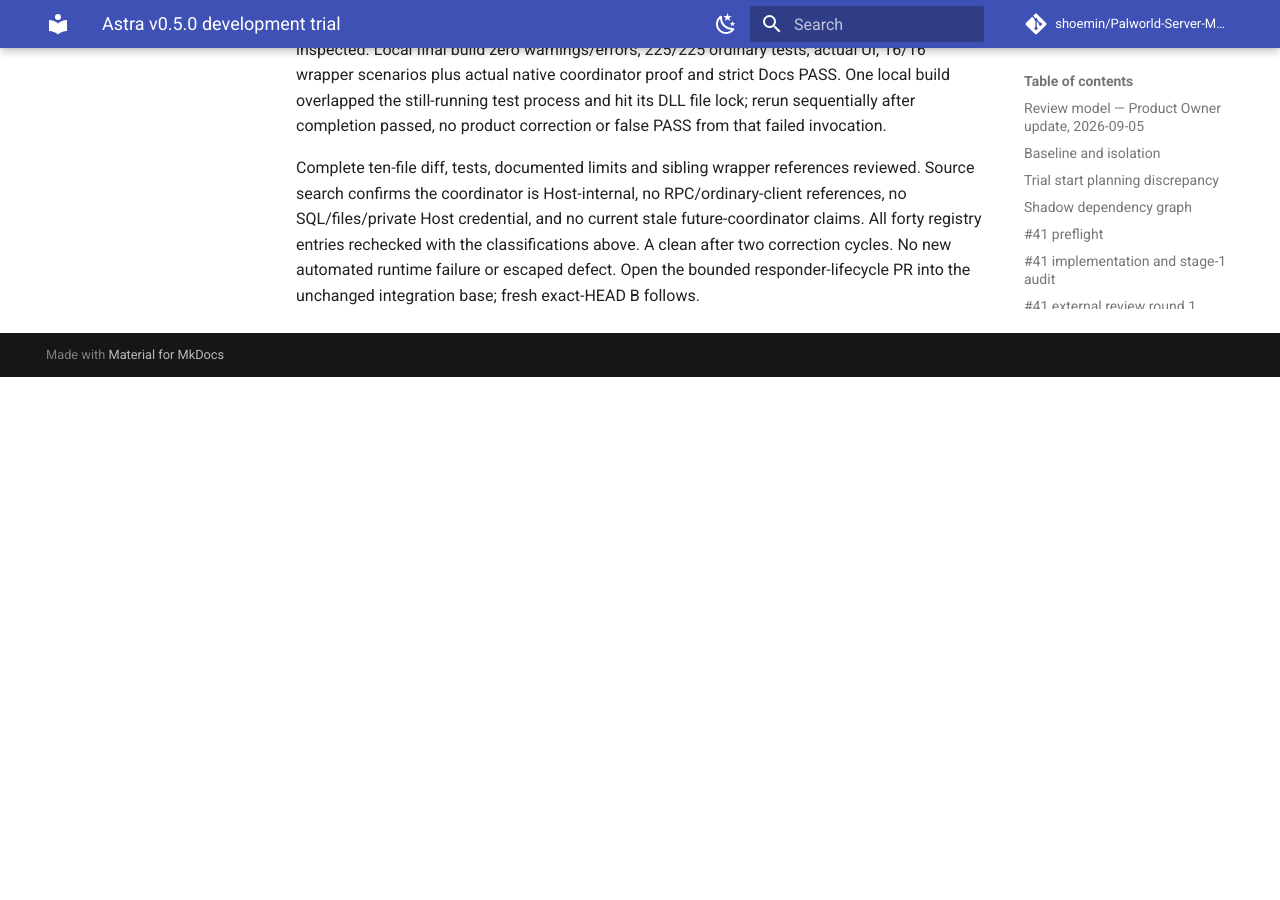
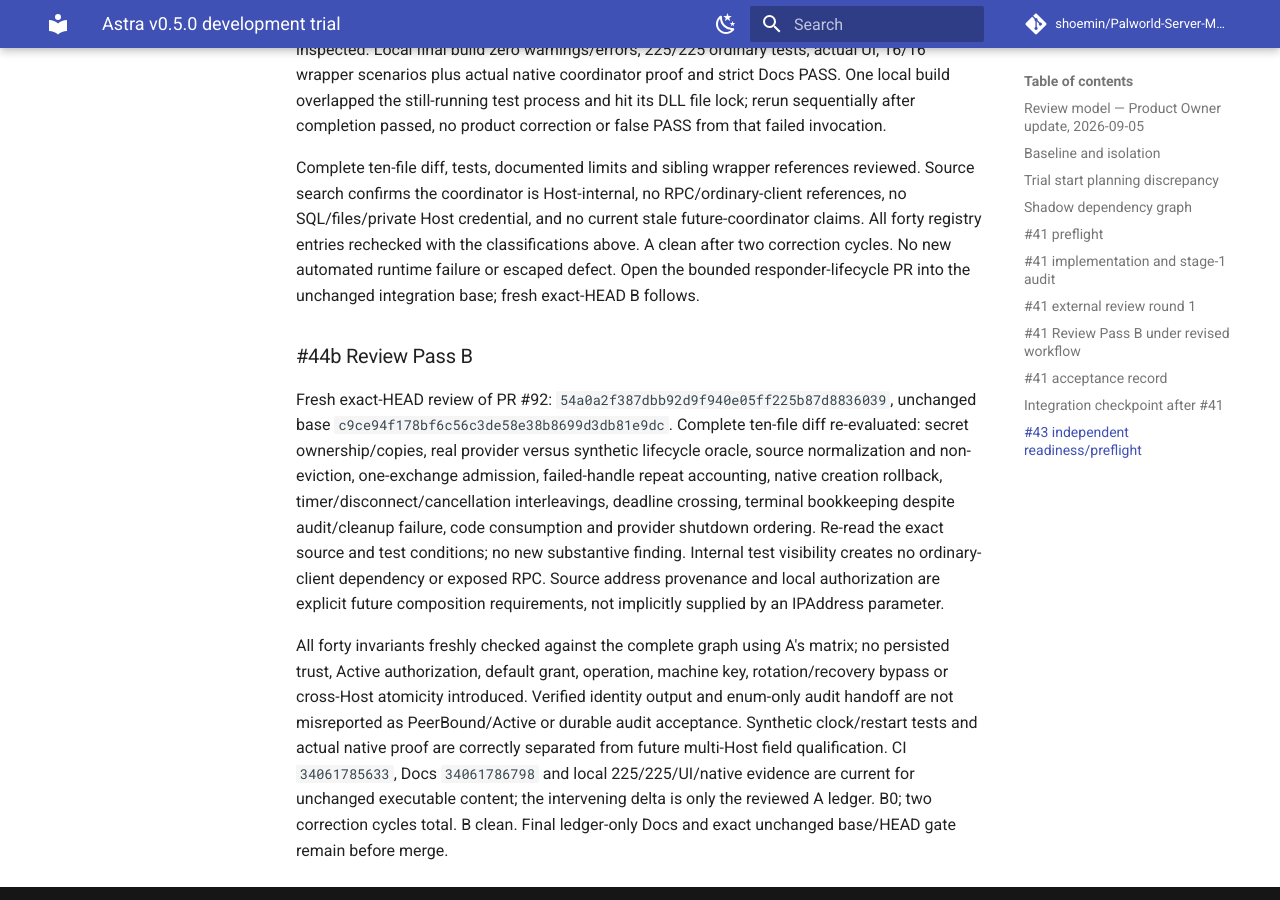
Before and after one commit to shoemin/Palworld-Server-Manager, an MkDocs documentation site: the page built from docs/experiments/astra-v0.5.0-trial.md, in a window 1280 px wide and 900 px high, scrolled down 142794 px. Built offline with MkDocs 1.6.1 and Material for MkDocs 9.7.7, drawn with Linux system fonts in a browser that asks for light colours; comment, search, counter and statistics services are not loaded; before the commit the page ends 143171 px from its top, so only the background shows below that; part of the change alters nothing that is shown.

Commit message:
Record clean exact-head pairing lifecycle review B

```diff
--- a/docs/experiments/astra-v0.5.0-trial.md
+++ b/docs/experiments/astra-v0.5.0-trial.md
@@ -1528,3 +1528,9 @@ All forty entries audited against the whole graph: ARCH-001/002 frozen projects
 Exact executable content `bab7db37e8f87a138f388129cdd512363d03488e`: CI `34061785633` passed ordinary 225/225, actual UI, the guarded native wrapper and Host coordinator probe, and privileged Windows service/multi-user integration. Docs `34061786798` PASS. Actual job logs inspected. Local final build zero warnings/errors, 225/225 ordinary tests, actual UI, 16/16 wrapper scenarios plus actual native coordinator proof and strict Docs PASS. One local build overlapped the still-running test process and hit its DLL file lock; rerun sequentially after completion passed, no product correction or false PASS from that failed invocation.
 
 Complete ten-file diff, tests, documented limits and sibling wrapper references reviewed. Source search confirms the coordinator is Host-internal, no RPC/ordinary-client references, no SQL/files/private Host credential, and no current stale future-coordinator claims. All forty registry entries rechecked with the classifications above. A clean after two correction cycles. No new automated runtime failure or escaped defect. Open the bounded responder-lifecycle PR into the unchanged integration base; fresh exact-HEAD B follows.
+
+### #44b Review Pass B
+
+Fresh exact-HEAD review of PR #92: `54a0a2f387dbb92d9f940e05ff225b87d8836039`, unchanged base `c9ce94f178bf6c56c3de58e38b8699d3db81e9dc`. Complete ten-file diff re-evaluated: secret ownership/copies, real provider versus synthetic lifecycle oracle, source normalization and non-eviction, one-exchange admission, failed-handle repeat accounting, native creation rollback, timer/disconnect/cancellation interleavings, deadline crossing, terminal bookkeeping despite audit/cleanup failure, code consumption and provider shutdown ordering. Re-read the exact source and test conditions; no new substantive finding. Internal test visibility creates no ordinary-client dependency or exposed RPC. Source address provenance and local authorization are explicit future composition requirements, not implicitly supplied by an IPAddress parameter.
+
+All forty invariants freshly checked against the complete graph using A's matrix; no persisted trust, Active authorization, default grant, operation, machine key, rotation/recovery bypass or cross-Host atomicity introduced. Verified identity output and enum-only audit handoff are not misreported as PeerBound/Active or durable audit acceptance. Synthetic clock/restart tests and actual native proof are correctly separated from future multi-Host field qualification. CI `34061785633`, Docs `34061786798` and local 225/225/UI/native evidence are current for unchanged executable content; the intervening delta is only the reviewed A ledger. B0; two correction cycles total. B clean. Final ledger-only Docs and exact unchanged base/HEAD gate remain before merge.
```
